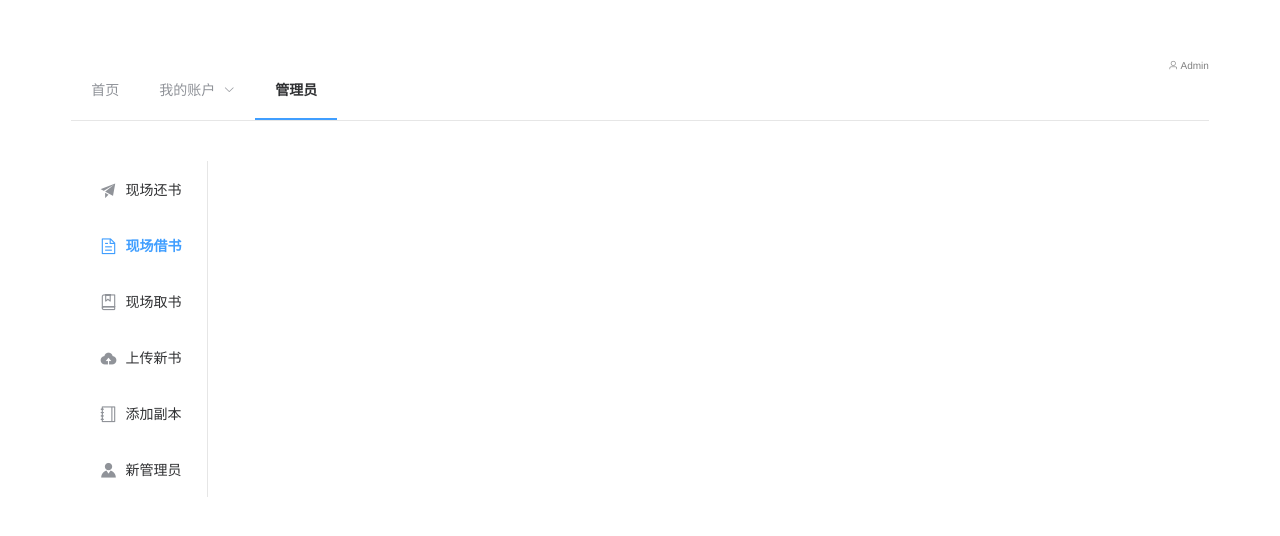
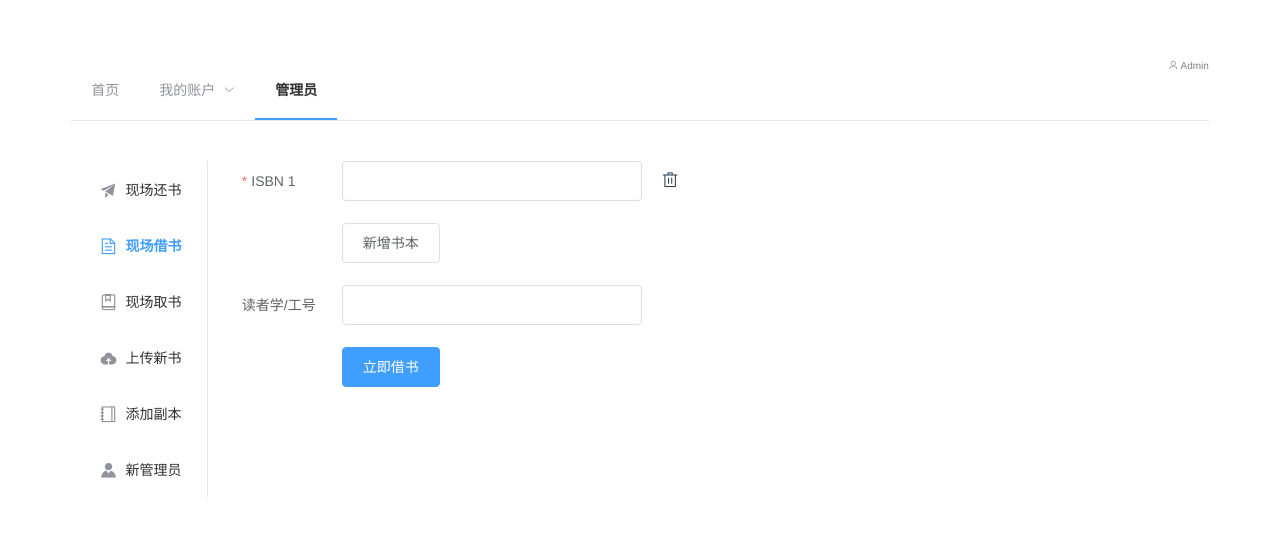
Before and after one commit to Elaine1908/NorthenLightsLibrary, a Vue app in the folder frontend/: page /home/admin/borrowBooks in a window 1280 px wide. Shown: the top 536 px of the page. Built offline with nearby package versions, Linux system fonts and the light colour scheme.

Commit message:
写好了（批量）借书的功能

```diff
--- a/frontend/src/components/BorrowBooks.vue
+++ b/frontend/src/components/BorrowBooks.vue
@@ -1,13 +1,114 @@
 <template>
-
+  <el-form
+      class="form"
+      ref="form"
+      :model="form"
+      status-icon
+      label-position="left"
+      label-width="100px">
+    <el-form-item
+        v-for="(domain, index) in form.domains"
+        :label="'ISBN ' + (index + 1)"
+        :key="domain.key"
+        :prop="'domains.' + index + '.value'"
+        :rules="{required: true, message: 'ISBN不能为空', trigger: 'blur'}">
+      <el-input v-model="domain.value" class="return-input"></el-input>
+      <span @click.prevent="removeDomain(domain)" class="icon"><i class="el-icon-delete"></i></span>
+    </el-form-item>
+    <el-form-item>
+      <el-button @click="addDomain">新增书本</el-button>
+    </el-form-item>
+    <el-form-item label="读者学/工号" prop="username">
+      <el-input v-model="form.username" class="return-input"></el-input>
+    </el-form-item>
+    <el-form-item>
+      <el-button type="primary" @click="submitForm">立即借书</el-button>
+    </el-form-item>
+  </el-form>
 </template>
 
 <script>
 export default {
-  name: "BorrowBooks"
+  name: "BorrowBooks",
+  data() {
+    let validUsername = (rule, value, callback) => {
+      let pat = /^\d{11}$/
+      if (value === '') {
+        callback(new Error('请填写学/工号'))
+      }
+      else if (!pat.test(value)) {
+        callback(new Error('请注意学/工号的正确格式'))
+      } else {
+        callback();
+      }
+    }
+    return {
+      form: {
+        domains: [{
+          value: ''
+        }],
+        username: ''
+      },
+      rules: {
+        username: [
+          {validator: validUsername, trigger: 'blur', required: true},
+        ]
+      }
+    }
+  },
+  methods: {
+    removeDomain(item) {
+      let index = this.form.domains.indexOf(item)
+      if (index !== -1) {
+        this.form.domains.splice(index, 1)
+      }
+    },
+    addDomain() {
+      this.form.domains.push({
+        value: '',
+        key: Date.now()
+      });
+    },
+    submitForm() {
+      this.$refs.form.validate(valid => {
+        if (valid) {
+          let isbnList = new Array(this.form.domains.length)
+          for (let i = 0; i < isbnList.length; i++) {
+            isbnList[i] = this.form.domains[i].value
+          }
+          this.$axios.post('/admin/lendBookToUser', {
+            uniqueBookMarkList: isbnList,
+            username: this.form.username
+          }).then(data => {
+            this.$router.go(0)
+            this.$message.success(data.data.message)
+          }).catch(err => {
+            this.$message.error(err.response.data.message)
+          })
+        }
+        else {
+          this.$message('请填写完整所有内容')
+        }
+      })
+    }
+  }
 }
 </script>
 
-<style scoped>
-
+<style>
+.form {
+  text-align: left;
+  width: 90%;
+}
+.return-input {
+  width: 300px;
+}
+.icon {
+  margin-left: 20px;
+  font-size: larger;
+}
+.icon:hover {
+  color: #409EFF;
+  cursor: pointer;
+}
 </style>
```
